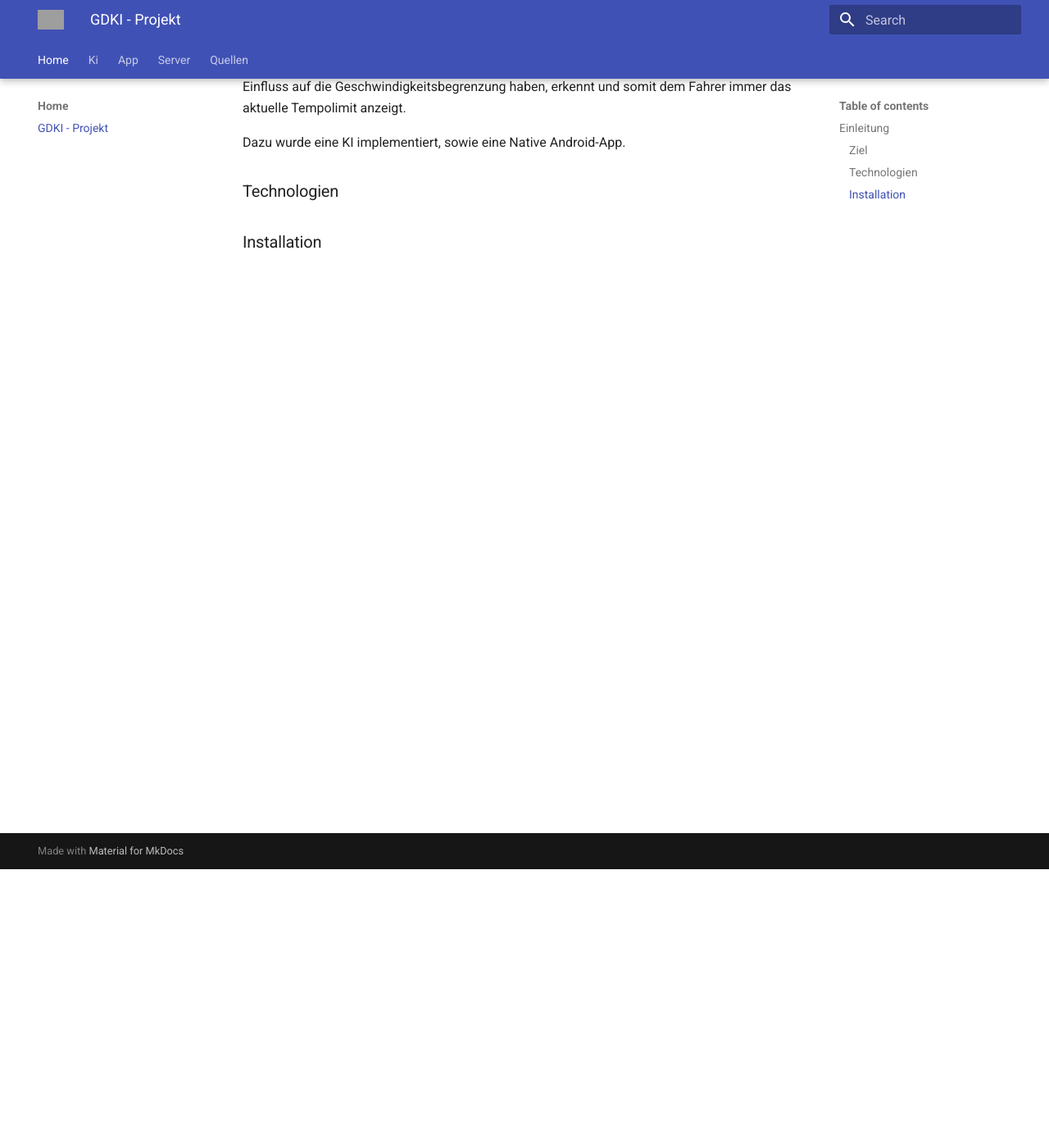
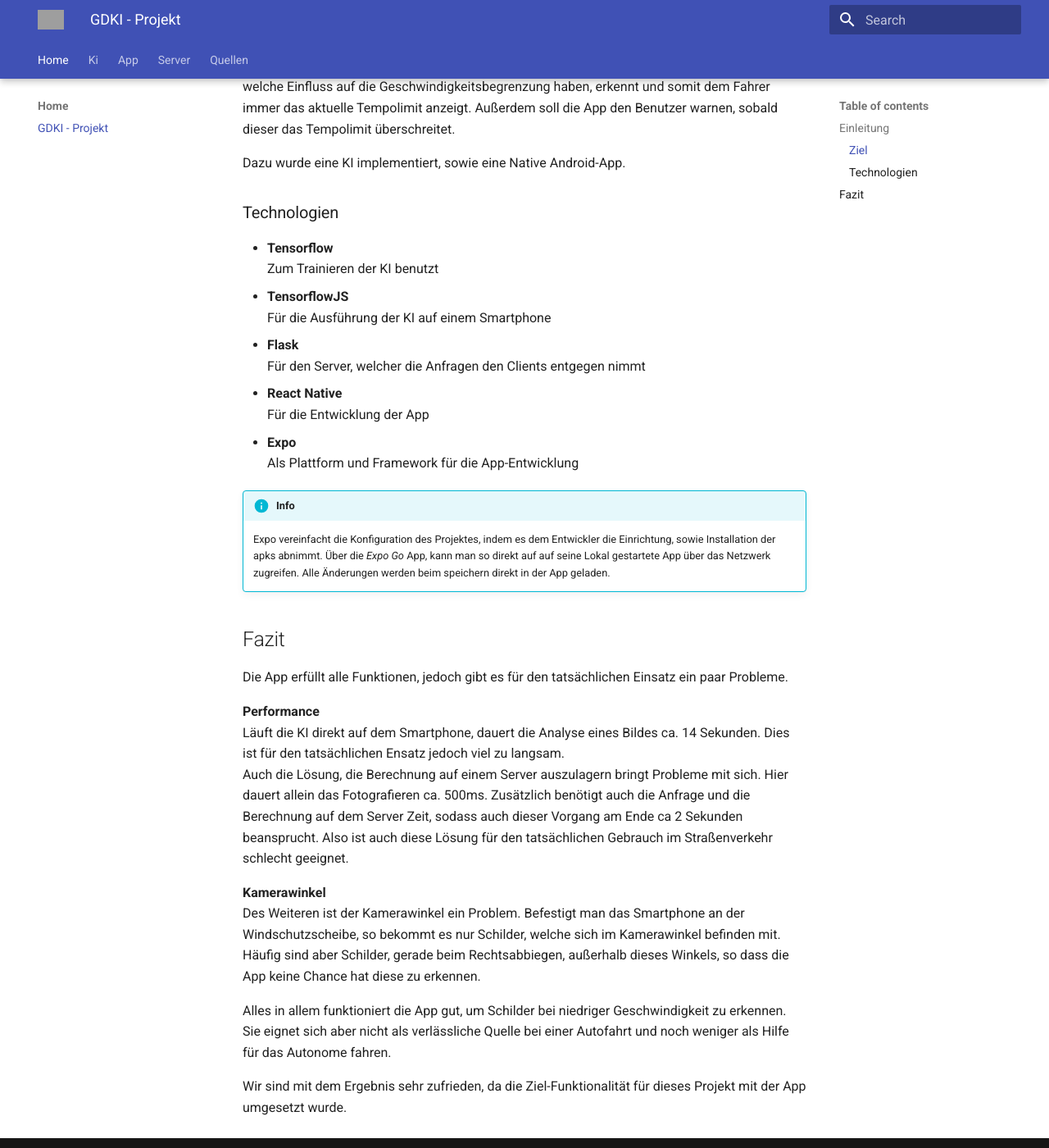
Before and after one commit to GDKI-WS20-T04/traffic-sign-detection, an MkDocs documentation site: the page built from docs/index.md, in a window 1280 px wide and 1400 px high, scrolled down 340 px. Shown: the whole window at 82% size. Built offline with MkDocs 1.6.1 and Material for MkDocs 9.7.7, drawn with Linux system fonts in a browser that asks for light colours; grey boxes are pictures that could not be loaded.

Commit message:
added Fazit
Former-commit-id: 0d88115e971d50d89215167339ea2509ded52db9

```diff
--- a/docs/index.md
+++ b/docs/index.md
@@ -6,10 +6,37 @@ Dieses Projekt wurde im Rahmen des Moduls [Grundlagen der Künstlichen Intellige
 
 ### Ziel
 
-Das Ziel war es eine App zu entwickeln, welche mit Hilfe der Kamera alle Verkehrschilder, welche Einfluss auf die Geschwindigkeitsbegrenzung haben, erkennt und somit dem Fahrer immer das aktuelle Tempolimit anzeigt.
+Das Ziel war es eine App zu entwickeln, welche mit Hilfe der Kamera alle Verkehrsschilder, welche Einfluss auf die Geschwindigkeitsbegrenzung haben, erkennt und somit dem Fahrer immer das aktuelle Tempolimit anzeigt. Außerdem soll die App den Benutzer warnen, sobald dieser das Tempolimit überschreitet.
 
 Dazu wurde eine KI implementiert, sowie eine Native Android-App.
 
 ### Technologien
 
-### Installation
+- **Tensorflow**
+Zum Trainieren der KI benutzt
+- **TensorflowJS**
+Für die Ausführung der KI auf einem Smartphone
+- **Flask**
+Für den Server, welcher die Anfragen den Clients entgegen nimmt
+- **React Native**
+Für die Entwicklung der App
+- **Expo**
+Als Plattform und Framework für die App-Entwicklung
+
+!!! info
+    Expo vereinfacht die Konfiguration des Projektes, indem es dem Entwickler die Einrichtung, sowie Installation der apks abnimmt.
+    Über die *Expo Go* App, kann man so direkt auf auf seine Lokal gestartete App über das Netzwerk zugreifen. Alle Änderungen werden beim speichern direkt in der App geladen.
+
+## Fazit
+Die App erfüllt alle Funktionen, jedoch gibt es für den tatsächlichen Einsatz ein paar Probleme.
+
+**Performance**
+Läuft die KI direkt auf dem Smartphone, dauert die Analyse eines Bildes ca. 14 Sekunden. Dies ist für den tatsächlichen Ensatz jedoch viel zu langsam.
+Auch die Lösung, die Berechnung auf einem Server auszulagern bringt Probleme mit sich. Hier dauert allein das Fotografieren ca. 500ms. Zusätzlich benötigt auch die Anfrage und die Berechnung auf dem Server Zeit, sodass auch dieser Vorgang am Ende ca 2 Sekunden beansprucht.  Also ist auch diese Lösung für den tatsächlichen Gebrauch im Straßenverkehr schlecht geeignet.
+
+**Kamerawinkel**
+Des Weiteren ist der Kamerawinkel ein Problem. Befestigt man das Smartphone an der Windschutzscheibe, so bekommt es nur Schilder, welche sich im Kamerawinkel befinden mit. Häufig sind aber Schilder, gerade beim Rechtsabbiegen, außerhalb dieses Winkels, so dass die App keine Chance hat diese zu erkennen.
+
+Alles in allem funktioniert die App gut, um Schilder bei niedriger Geschwindigkeit  zu erkennen. Sie eignet sich aber nicht als verlässliche Quelle bei einer Autofahrt und noch weniger als Hilfe für das Autonome fahren.
+
+Wir sind mit dem Ergebnis sehr zufrieden, da die Ziel-Funktionalität für dieses Projekt mit der App umgesetzt wurde.
```
Also changed, not shown: docs/server/server.md (+2 -0 lines), docs/assets/images/openapi.png (added).
